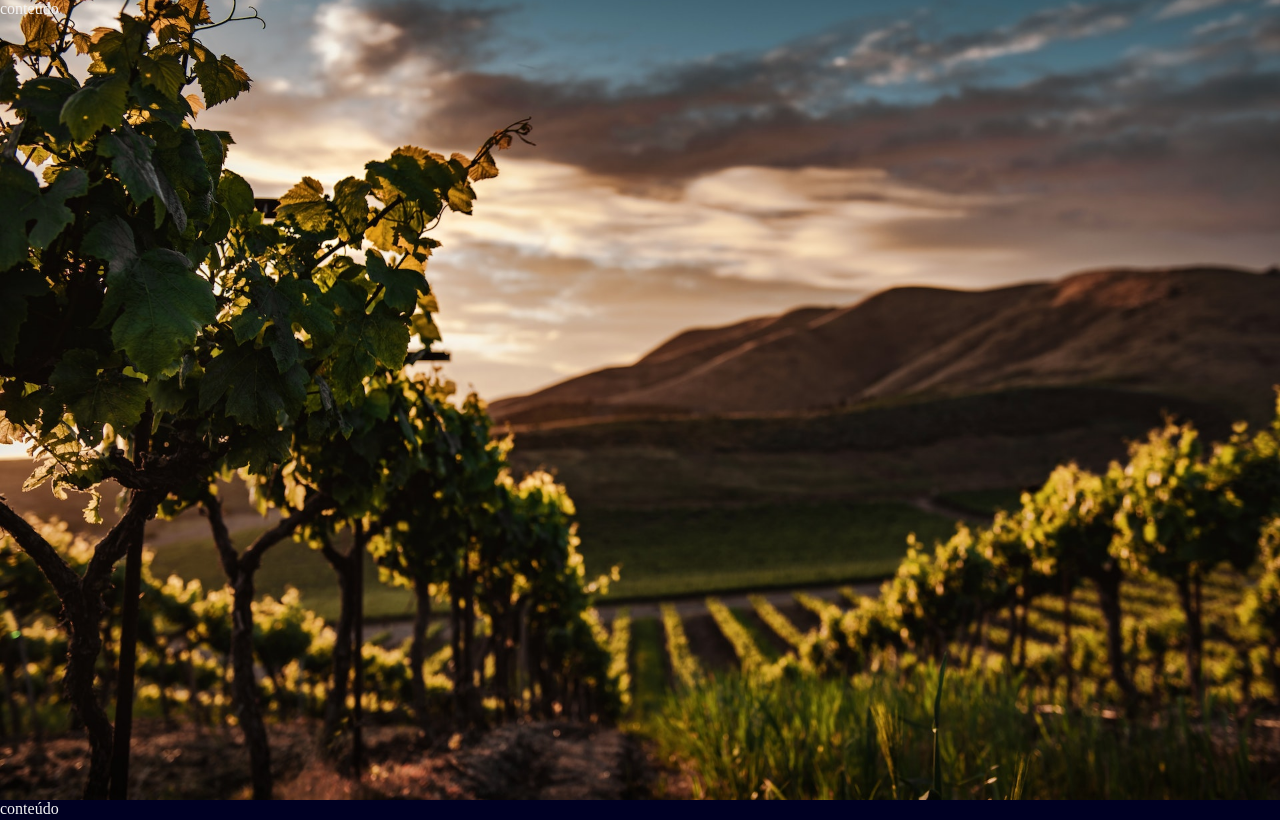
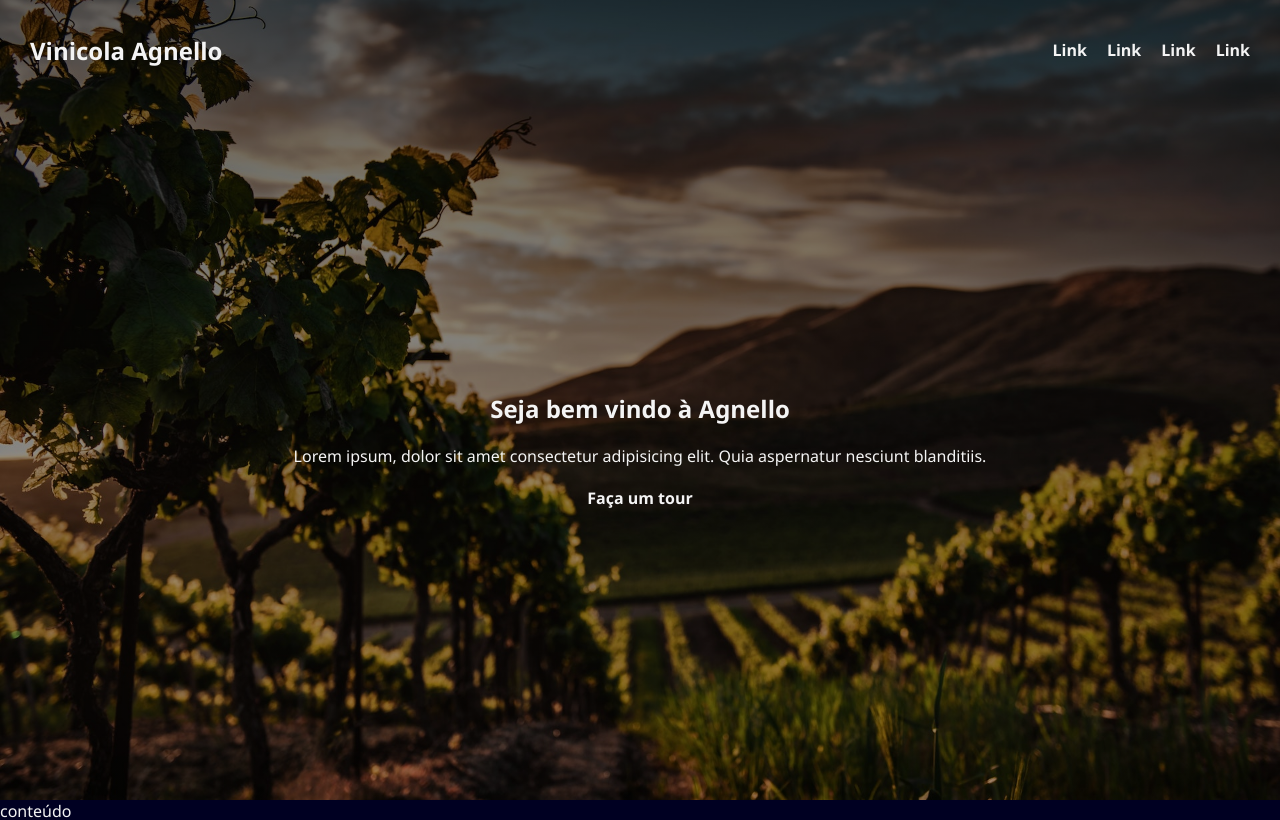
Before and after one commit to Fredericodepaula/Vinicola-Agnello---FrontEnd, a plain HTML site: page index.html in a window 1280 px wide. Shown: the top 820 px of the page. Drawn offline with Linux system fonts and the light colour scheme.

Commit message:
modificação 1

```diff
--- a/index.html
+++ b/index.html
@@ -1,16 +1,40 @@
 <!DOCTYPE html>
 <html lang="pt-br">
-<head>
-    <meta charset="UTF-8">
-    <meta name="viewport" content="width=device-width, initial-scale=1.0">
+  <head>
+    <meta charset="UTF-8" />
+    <meta name="viewport" content="width=device-width, initial-scale=1.0" />
     <title>Vinicola Agnello</title>
 
-    <link rel="stylesheet" href="./style.css">
-</head>
-<body>
-    <section class="container bg-image-1">conteúdo</section>
-    <section class="container bg-blue">conteúdo</section>
-    <section class="container bg-image-2">conteúdo</section>
-    <section class="container bg-blue">conteúdo</section>
-</body>
+    <link rel="stylesheet" href="./style.css" />
+  </head>
+
+  <body>
+    <section class="container bg-image-1">
+      <header class="header-page">
+        <h1>Vinicola Agnello</h1>
+        <nav class="header-menu">
+          <ul>
+            <li><a href="#tela1">Link</a></li>
+            <li><a href="#tela2">Link</a></li>
+            <li><a href="#tela3">Link</a></li>
+            <li><a href="">Link</a></li>
+          </ul>
+        </nav>
+      </header>
+
+      <div class="hero">
+        <h2>Seja bem vindo à Agnello</h2>
+        <p>
+          Lorem ipsum, dolor sit amet consectetur adipisicing elit. Quia
+          aspernatur nesciunt blanditiis.
+        </p>
+        <a href="">Faça um tour</a>
+      </div>
+
+    </section>
+
+    <section class="container bg-blue" id="tela1">conteúdo</section>
+    <section class="container bg-image-2" id="tela2">conteúdo</section>
+    <section class="container bg-blue" id="tela3">conteúdo</section>
+  </body>
 </html>
--- a/style.css
+++ b/style.css
@@ -1,10 +1,34 @@
 :root{
     --color-blue: #002;
     --color-light: #f4f4f4;
+    --color-pink: #dc143c;
+    --bg-gradient: linear-gradient(rgba(0,0,0, .6), rgba(0,0,0, .3));
+
 }
 
 *{
+    font-family:'Segoe UI', Tahoma,Verdana, sans-serif;
     margin: 0;
+    box-sizing: border-box;
+}
+
+html{
+    scroll-behavior: smooth;
+}
+
+ul,ol{
+    list-style: none;
+}
+
+a{
+    text-decoration: none;
+    color: var(--color-light);
+    font-weight: 600;
+    transition: color .7s;
+}
+
+a:hover{
+    color: var(--color-pink)
 }
 
 .container{
@@ -22,9 +46,34 @@
 }
 
 .bg-image-1 {
-    background-image: url(./vinicolas/pexels-tim-mossholder-2331884.jpg);
+    background-image: var(--bg-gradient),
+    url(./vinicolas/pexels-tim-mossholder-2331884.jpg);
 }
 
 .bg-image-2 {
     background-image: url(./vinicolas/pexels-kadir-15011079.jpg);
 }
+
+.header-page{
+width: 100%;
+height: 100px;
+display: flex;
+align-items: center;
+justify-content: space-between;
+padding: 0 30px;
+box-sizing: border-box;
+}
+
+.header-menu ul {
+    display: flex;
+    gap: 20px;
+}
+
+.hero{
+height: calc(100vh - 100px);
+display: flex;
+flex-direction: column;
+align-items: center;
+justify-content: center;
+gap: 20px;
+}
```
